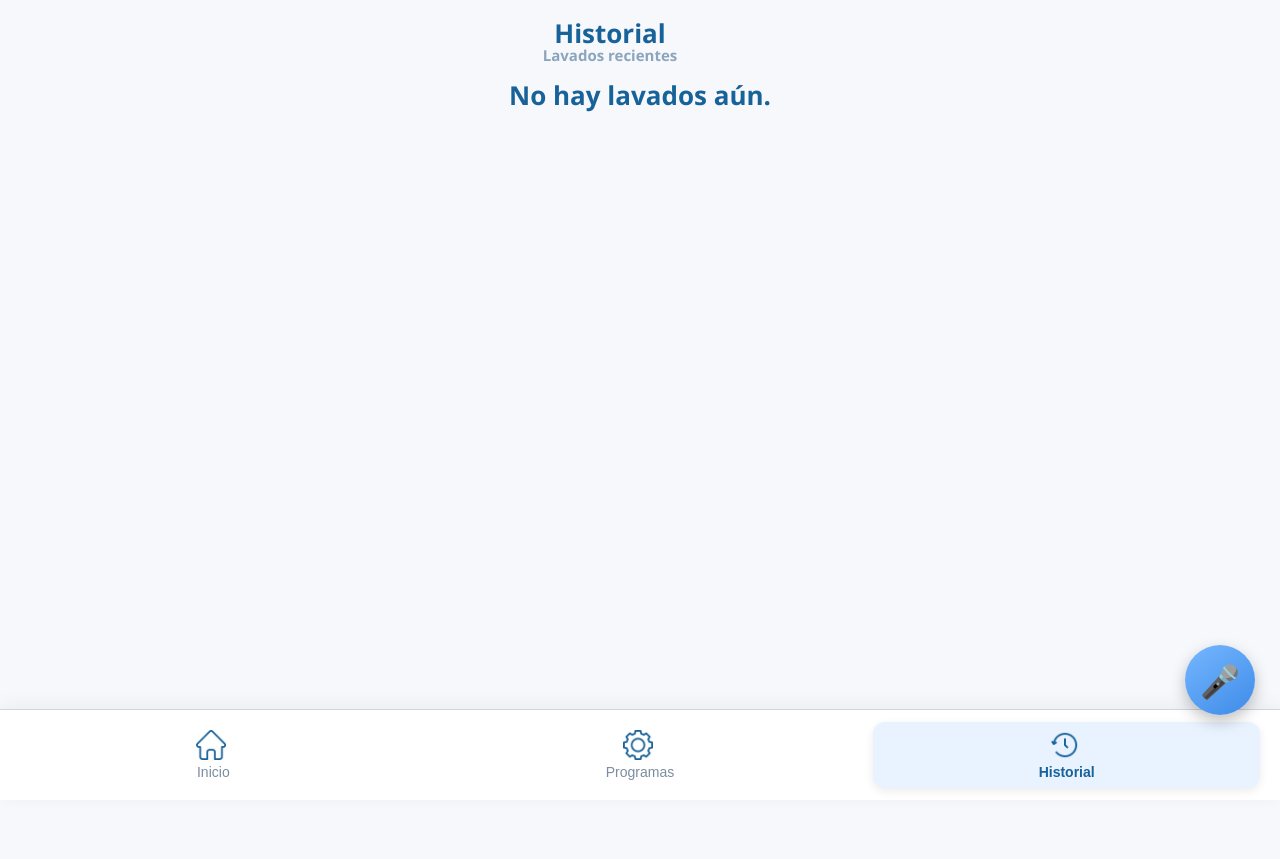
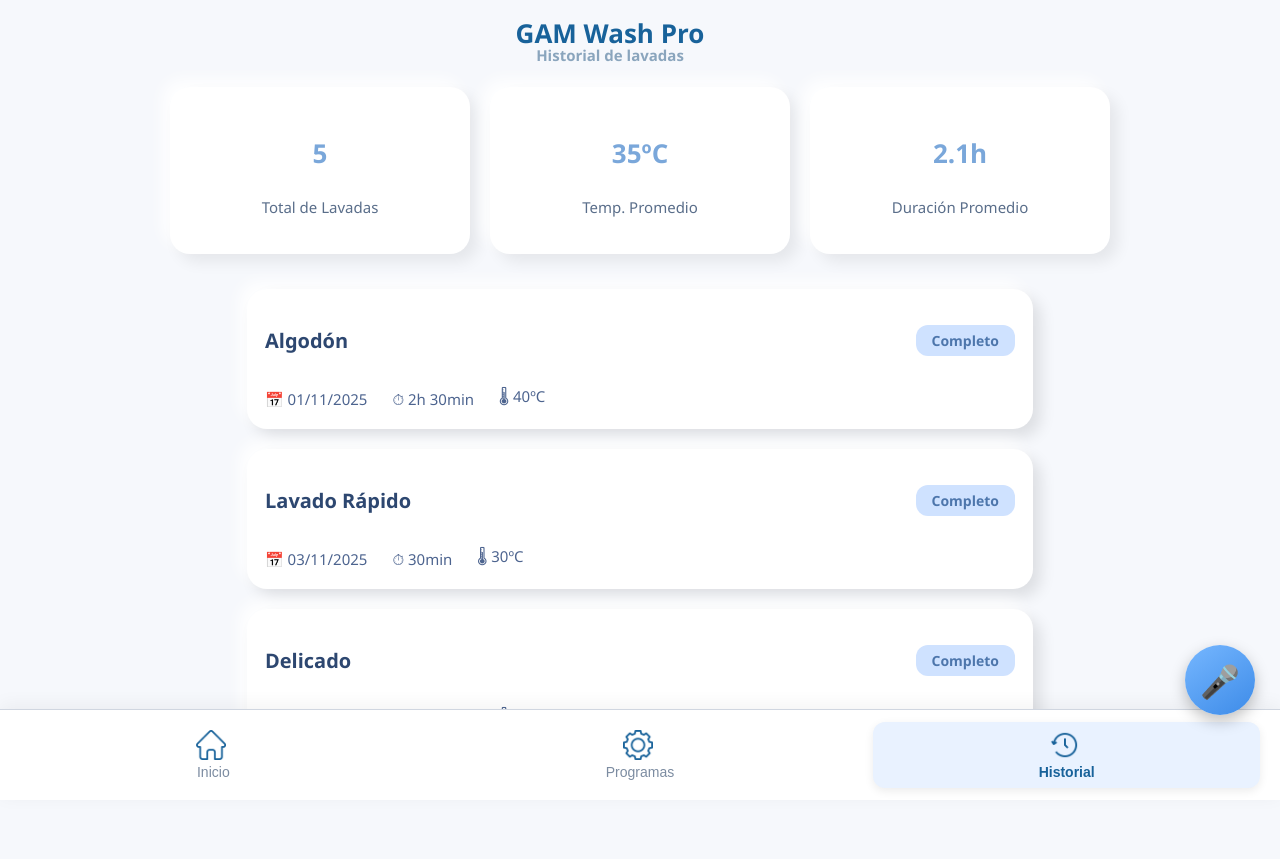
Before and after one commit to Anacha1304/Proyecto-finalHCI, a plain HTML site: page historial.html in a window 1280 px wide. Before the commit the page ends 800 px from the top, so only its background shows below. Drawn offline with Linux system fonts and the light colour scheme.

```diff
--- /dev/null
+++ b/historial.css
@@ -0,0 +1,102 @@
+/* -----------------------------
+   CONTENEDOR DE ESTADÍSTICAS
+------------------------------ */
+.stats-container {
+    display: flex;
+    justify-content: center;
+    gap: 20px;
+    padding: 10px 0 25px;
+}
+
+/* Tarjetas más pequeñas, centradas y uniformes */
+.stat-card {
+    background: #fff;
+    padding: 22px 25px;
+    border-radius: 20px;
+
+    width: 25%;            /* más pequeño */
+    max-width: 250px;      /* límite elegante */
+    min-width: 180px;      /* evita que sea demasiado pequeño */
+
+    text-align: center;
+
+    box-shadow:
+        8px 8px 15px rgba(0,0,0,0.07),
+        -8px -8px 15px rgba(255,255,255,0.9);
+}
+
+
+.wash-card {
+    width: 90%;
+    max-width: 750px;
+    margin-left: auto;
+    margin-right: auto;
+}
+
+
+.stat-value {
+    font-size: 26px;
+    font-weight: 800;
+    color: #7aa7da;
+}
+
+.stat-label {
+    font-size: 15px;
+    color: #5a6e8a;
+    margin-top: 5px;
+}
+
+
+
+/* -----------------------------
+        TARJETAS DE LAVADOS
+------------------------------ */
+.wash-list {
+    padding: 10px 20px 90px;
+}
+
+.wash-card {
+    background: #fff;
+    padding: 18px;
+    border-radius: 20px;
+    margin-bottom: 20px;
+
+    box-shadow:
+        8px 8px 15px rgba(0,0,0,0.1),
+        -8px -8px 15px rgba(255,255,255,0.9);
+}
+
+.wash-header {
+    display: flex;
+    justify-content: space-between;
+    align-items: center;
+}
+
+.wash-header h3 {
+    font-size: 20px;
+    color: #2d4770;
+}
+
+.badge {
+    background: #cfe2ff;
+    color: #4d76ac;
+    padding: 6px 16px;
+    border-radius: 12px;
+    font-size: 14px;
+    font-weight: 600;
+}
+
+.wash-info {
+    margin-top: 12px;
+    display: flex;
+    gap: 25px;
+    flex-wrap: wrap;
+}
+
+.info-item {
+    color: #4d648f;
+    font-size: 15px;
+    display: flex;
+    align-items: center;
+    gap: 6px;
+}
--- a/historial.html
+++ b/historial.html
@@ -7,20 +7,84 @@
   <link rel="stylesheet" href="style.css">
   <link rel="stylesheet" href="responsive.css">
   <link rel="stylesheet" href="power.css">
+  <link rel="stylesheet" href="historial.css">
+</head>
 
-</head>
 <body>
 
 <div class="header-row">
     <div></div>
     <div class="title-group">
-        <h1 class="title">Historial</h1>
-        <h2 class="subtitle">Lavados recientes</h2>
+        <h1 class="title">GAM Wash Pro</h1>
+        <h2 class="subtitle">Historial de lavadas</h2>
     </div>
 </div>
 
-<h2 class="title">No hay lavados aún.</h2>
+<!-- 🔥 TARJETAS DE ESTADÍSTICAS -->
+<div class="stats-container">
 
+    <div class="stat-card">
+        <h3 class="stat-value" id="totalLavadas">5</h3>
+        <p class="stat-label">Total de Lavadas</p>
+    </div>
+
+    <div class="stat-card">
+        <h3 class="stat-value" id="tempProm">35ºC</h3>
+        <p class="stat-label">Temp. Promedio</p>
+    </div>
+
+    <div class="stat-card">
+        <h3 class="stat-value" id="durProm">2.1h</h3>
+        <p class="stat-label">Duración Promedio</p>
+    </div>
+
+</div>
+
+<!-- 🔥 LISTA DE LAVADOS -->
+<div class="wash-list">
+
+    <div class="wash-card">
+        <div class="wash-header">
+            <h3>Algodón</h3>
+            <span class="badge">Completo</span>
+        </div>
+
+        <div class="wash-info">
+            <span class="info-item">📅 01/11/2025</span>
+            <span class="info-item">⏱ 2h 30min</span>
+            <span class="info-item">🌡 40ºC</span>
+        </div>
+    </div>
+
+    <div class="wash-card">
+        <div class="wash-header">
+            <h3>Lavado Rápido</h3>
+            <span class="badge">Completo</span>
+        </div>
+
+        <div class="wash-info">
+            <span class="info-item">📅 03/11/2025</span>
+            <span class="info-item">⏱ 30min</span>
+            <span class="info-item">🌡 30ºC</span>
+        </div>
+    </div>
+
+    <div class="wash-card">
+        <div class="wash-header">
+            <h3>Delicado</h3>
+            <span class="badge">Completo</span>
+        </div>
+
+        <div class="wash-info">
+            <span class="info-item">📅 05/11/2025</span>
+            <span class="info-item">⏱ 1h 15min</span>
+            <span class="info-item">🌡 30ºC</span>
+        </div>
+    </div>
+
+</div>
+
+<!-- 🔥 MENÚ INFERIOR -->
 <div class="bottom-bar">
 
     <button class="bottom-item" onclick="goToHome()">
@@ -31,13 +95,13 @@
         <img src="icons/engranaje.png" class="icon"><span>Programas</span>
     </button>
 
-    <button class="bottom-item active" onclick="location.href='historial.html'">
+    <button class="bottom-item active">
         <img src="icons/historico.png" class="icon"><span>Historial</span>
     </button>
 
 </div>
 
-<!-- ⭐ BOTÓN FLOTANTE DEL ASISTENTE DE VOZ ⭐ -->
+<!-- Asistente de voz -->
 <div id="voiceBtn" class="voice-floating-btn">
     <span class="mic-icon">🎤</span>
 </div>
@@ -48,6 +112,7 @@ function goToHome() {
     location.href = "index.html";
 }
 </script>
+
 <script src="voice.js"></script>
 
 </body>
```
Also changed, not shown: index.html (+18 -0 lines), personalizarPrograma.html (+2 -4 lines), programas.html (+6 -1 lines), reposo.js (+16 -3 lines), sessionManager.js (added, +52 -0 lines).
